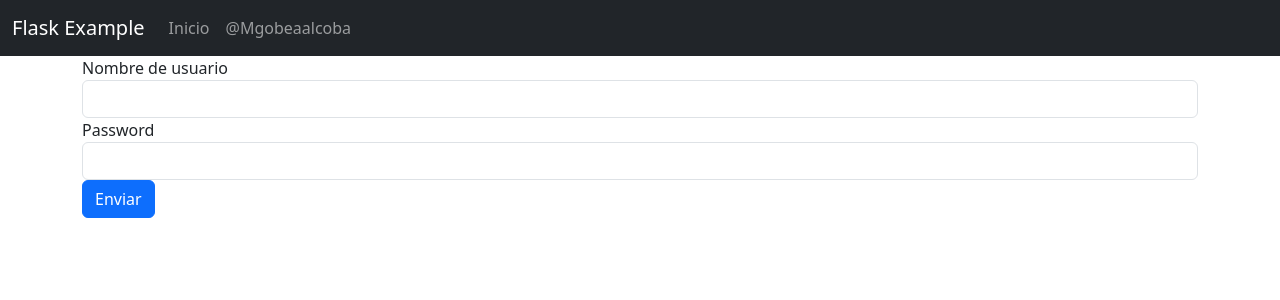
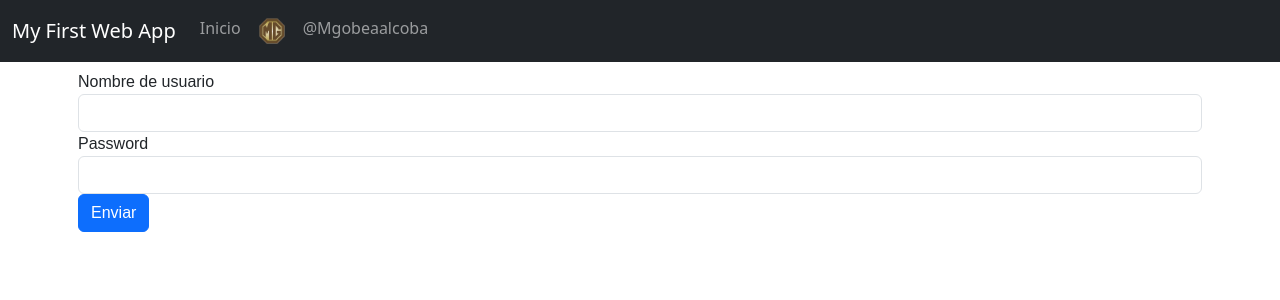
Before and after one commit to Mgobeaalcoba/flask_python, a Flask app: page /auth/login in a window 1280 px wide. Shown: the top 300 px of the page. Run offline with Flask 3, Linux system fonts and the light colour scheme; some libraries are stand-ins or nearby versions.

Commit message:
:recycle: With personal brand

```diff
--- a/app/__init__.py
+++ b/app/__init__.py
@@ -16,4 +16,5 @@ def create_app():
     # Registro el blueprint creado para "auth" dentro de mi app. Sino fallará el test donde veo que exista.
     app.register_blueprint(auth)
 
+
     return app
--- a/app/static/css/main.css
+++ b/app/static/css/main.css
@@ -10,3 +10,9 @@ img {
     margin-right: 4px;
     float: right;
 }
+
+#form_register {
+    padding: 8px;
+    font-family: sans-serif;
+
+}
--- a/app/templates/base.html
+++ b/app/templates/base.html
@@ -7,9 +7,10 @@
             <meta name="viewport" content="width=device-width, initial-scale=1.0">
             <title>
                 {% block title %}
-                    Flask Example -
+                    My Flask App -
                 {% endblock %}
             </title>
+            <link rel="icon" href="{{ url_for('static', filename='images/my_logo.png') }}" />
 
             {% block styles %}
                 {{ bootstrap.load_css() }}
--- a/app/templates/login.html
+++ b/app/templates/login.html
@@ -9,7 +9,7 @@
 {% endblock title %}
 
 {% block content %}
-    <div class="container">
+    <div id="form_register" class="container">
         {{ render_form(login_form) }}
     </div>
 {% endblock %}
--- a/app/templates/navbar.html
+++ b/app/templates/navbar.html
@@ -1,7 +1,7 @@
 {% block navbar %}
     <nav class="navbar navbar-expand-lg navbar-dark bg-dark">
         <div class="container-fluid">
-            <a class="navbar-brand" href="#">Flask Example</a>
+            <a class="navbar-brand" href="#">My First Web App</a>
 
             <button class="navbar-toggler" type="button" data-bs-toggle="collapse" data-bs-target="#navbarSupportedContent" aria-controls="navbarSupportedContent" aria-expanded="false" aria-label="Toggle navigation">
                 <span class="navbar-toggler-icon"></span>
@@ -15,6 +15,11 @@
                         </a>
                     </li>
                     <li class="nav-item">
+                        <a class="nav-link" href="https://www.linkedin.com/in/mariano-gobea-alcoba/">
+                            <img src="{{ url_for('static', filename='images/my_logo.png') }}" alt="Logo Personal" />
+                        </a>
+                    </li>
+                    <li class="nav-item">
                         <a class="nav-link" href="https://github.com/Mgobeaalcoba" target="_blank">
                             @Mgobeaalcoba
                         </a>
```
Also changed, not shown: notes/NOTES.md (+28 -0 lines), app/static/images/my_logo.png (added).
